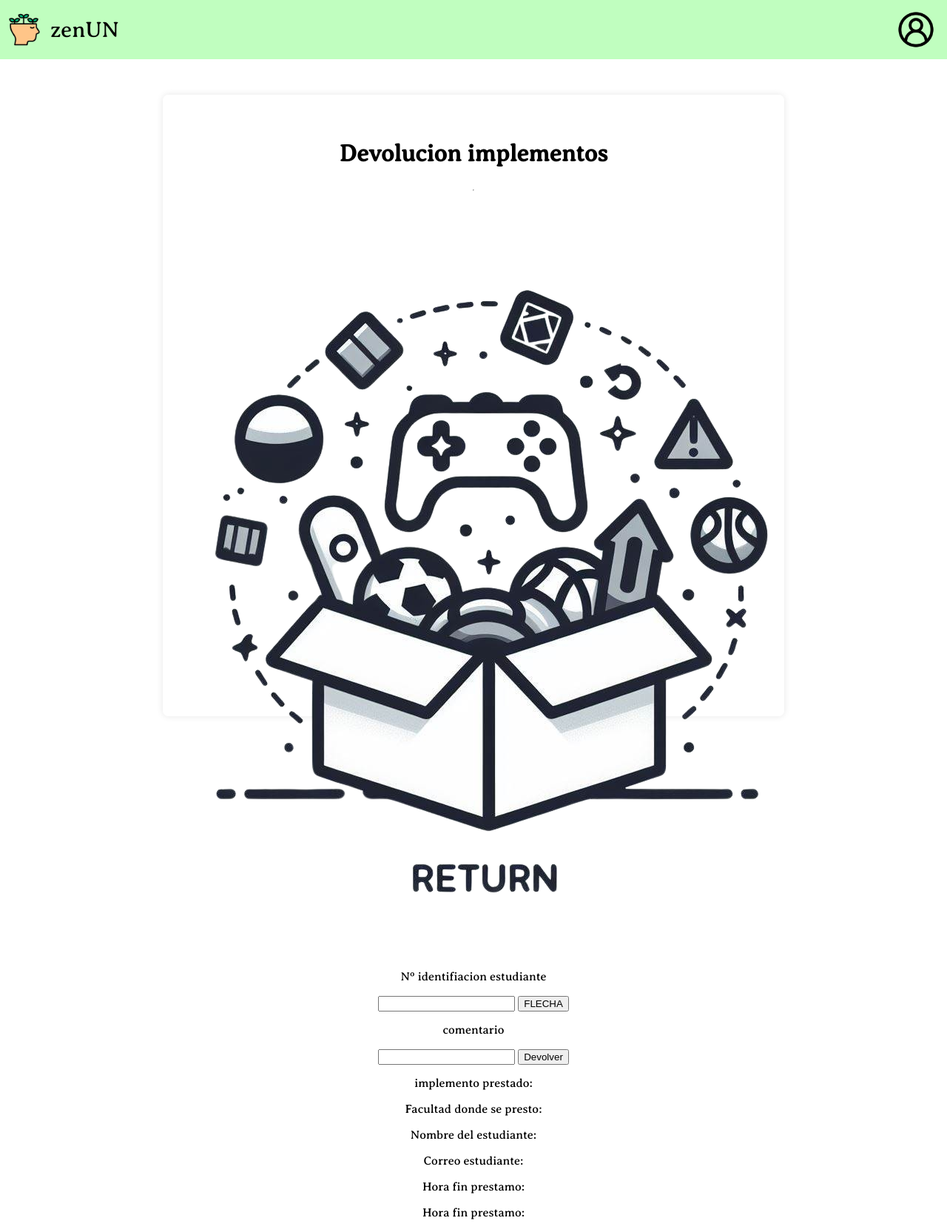
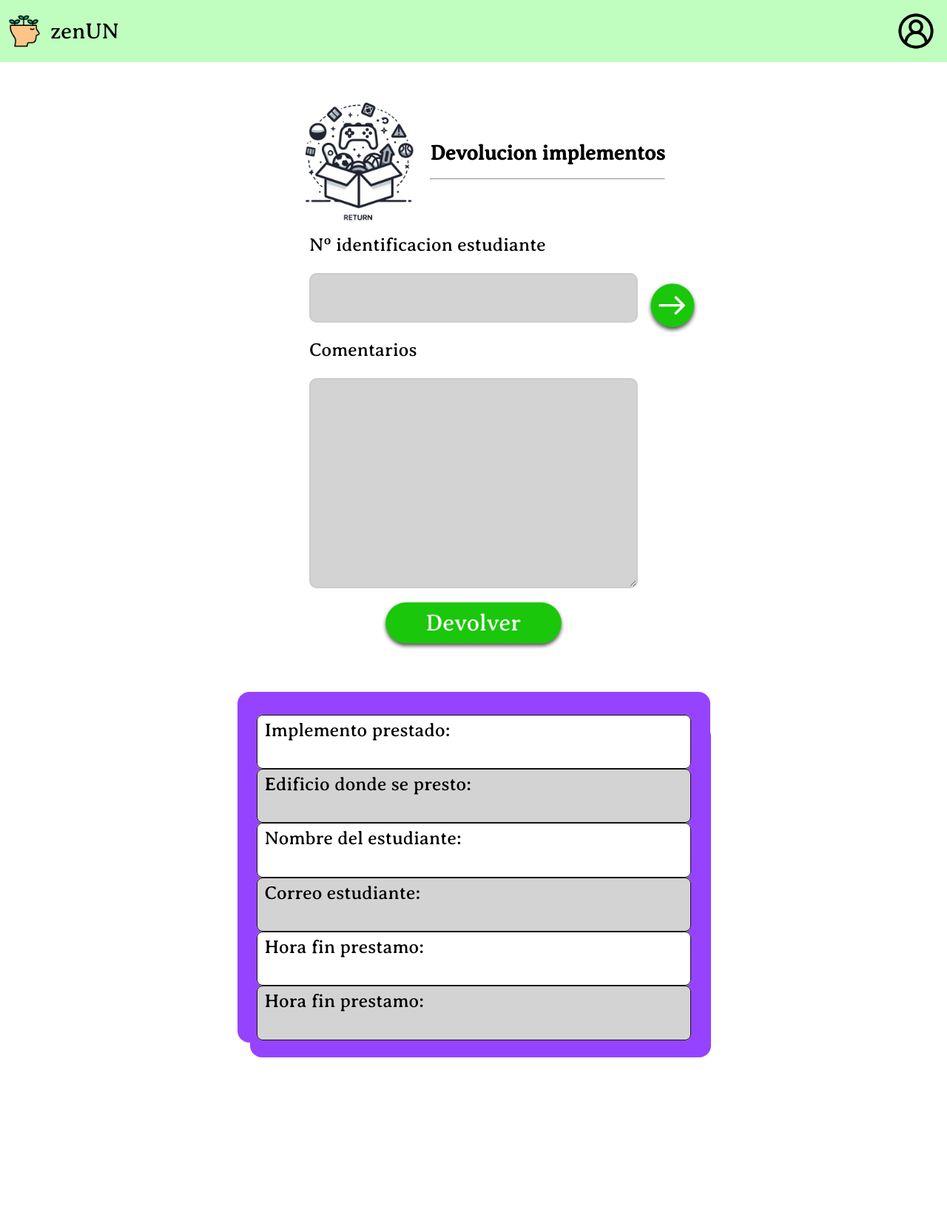
Before and after one commit to ACorduz/zenUN, a Django app: page /devolucionImplementos/ in a window 1280 px wide. Shown: the whole page at 74% size. After the commit the page ends 1429 px from the top, so only its background shows below. Run offline with Django 5.2, Linux system fonts and the light colour scheme; some libraries are stand-ins or nearby versions.

Commit message:
Vista dev implementos

```diff
--- a/prestamos/static/DevolucionImplementos.css
+++ b/prestamos/static/DevolucionImplementos.css
@@ -2,14 +2,16 @@
     font-family: 'MiFuente';
     src: url('../static/AveriaSerifLibre-Regular.ttf') format('truetype');
 }
-
+p {
+    margin: 0;
+}
 .header {
     display: flex;
     justify-content: space-between;
     align-items: center;
     padding: 2px;
     background-color: #c0febf;
-    position: fixed;
+    position: sticky;
     top: 0;
     left: 0;
     right: 0;
@@ -17,6 +19,7 @@
     width: 100%;
     height: 10%;
     box-sizing: border-box;
+
 }
 
 .header-title {
@@ -58,19 +61,13 @@ body {
     font-family: 'MiFuente', sans-serif;
     margin: 0;
     padding: 0;
-    display: flex;
-    justify-content: center;
-    align-items: center;
     min-height: 100vh;
     min-width: 100vh;
     /* background-image: url('../static/registro.jpg'); */
     background-color: #ffffff;
     background-size: cover;
     background-position: center;
-}
-
-.container-content h1 {
-    margin-top: 10px;
+    position:relative;
 }
 
 /* body::after {
@@ -89,34 +86,191 @@ body {
     display: flex;
     flex-direction: column;
     align-items: center;
-    text-align: center;
-    background-color: rgba(255, 255, 255, 0.8);
     padding: 20px;
     border-radius: 8px;
-    box-shadow: 0 0 10px rgba(0, 0, 0, 0.1);
-    width: 100vh;
-    height: 100vh;
-    margin-top: 10%;
+    height: 100%;
+}
+
+.container-form {
+    display:flex;
+    align-items: center;
+    flex-direction: column;
+    justify-content: center;
+    gap: 15px;
+}
+
+.container-header {
+    display: flex;
+    align-items: center;
+    justify-content: center;
+    position: relative;
+    top: 10px;
+}
+.container-header .container-title h1 {
+    font-size:28px;
+    line-height: 1.8;
+    margin: 0;
+}
+
+.iconGame img {
+    width: 200px;
+    height: 200px;
+}
+
+#contenedorIdentificacionEstudiante{
+    display: flex;
+    flex-direction: column;
+    gap:15px;
+    justify-content: center;
+}
+#contenedorIdentificacionEstudiante p {
+    font-size:25px;
+    line-height: 1.8;
+}
+#contenedorDevolverPrestamo p {
+    font-size:25px;
+    line-height: 1.8;
+}
+#contenedorDevolverPrestamo {
+    display: flex;
+    flex-direction: column;
+    gap:15px;
+}
+
+.container-forms {
+    display: flex;
+    justify-content: center;
+    align-items: center;
+    gap: 50px;
+}
+
+#documentNumber {
+    border: 2px solid #ccc;
+    width: 400px;
+    border-radius: 10px;
+    padding: 20px;
+    font-size: 20px;
+    -moz-appearance: textfield;
+    appearance: textfield;
+    background-color: lightgrey;
+    outline: none;
+}
+
+#documentNumber::-webkit-inner-spin-button,
+#documentNumber::-webkit-outer-spin-button {
+    -webkit-appearance: none;
+    margin: 0;
+}
+
+#comentario {
+    border: 2px solid #ccc;
+    width: 400px;
+    border-radius: 10px;
+    padding: 20px;
+    font-size: 20px;
+    -moz-appearance: textfield;
+    appearance: textfield;
+    background-color: lightgrey;
+    outline: none;
+}
+
+.button-devolver {
+    background: none;
+    border: none;
+}
+
+.button-devolver img {
+    width: 250px;
+    transition: filter 1s;
+}
+
+
+.flechita {
+    background: none;
+    border: none;
+    position: relative;
+    top: -185px;
+    left: -39px;
+}
+.flechita img{
+  width:89px;
+  transition: filter 1s;
+}
+.container-contenedorDevolucion {
     position: relative;
 }
-
-.container-content h1 {
-    margin-top: 5%;
+#contenedorDevolucion {
+    display: table;
+    width: 587px;
+    height: 440px;
+    text-align: left;
+    border-radius: 10px;
+    font-size:25px;
+    padding: 5px 5px;
+    border-radius: 16px;
+}
+.contenedorDevolucion_elementos {
+    display: table-row;
+    border-bottom: 1px solid #131212; /* Borde inferior entre filas */
 }
 
-form button:hover {
-    background-color: #4CAF50; /* Color de fondo */
-    border: none; /* Elimina el borde */
-    color: white; /* Color del texto */
-    padding: 10px 20px; /* Espaciado interno */
-    text-align: center; /* Alineación del texto */
-    text-decoration: none; /* Elimina el subrayado */
-    display: inline-block;
-    font-size: 16px; /* Tamaño del texto */
-    cursor: pointer; /* Cambia el cursor al pasar sobre el botón */
-    border-radius: 5px; /* Borde redondeado */
-  }
+.contenedorDevolucion_elementos > * {
+    display: table-cell;
+    padding: 5px 10px;
+    border: 1px solid #131212;
+    border-radius: 8px;
+}
+.Cuadro1 {
+    position: absolute;
+    border-radius: 16px;
+    width: 623px;
+    background-color: #9643FF;
+    height: 450px;
+    left: -4px;
+    top: 18px;
+    z-index: -1;
+}
+.Cuadro2 {
+    position: absolute;
+    border-radius: 16px;
+    width: 639px;
+    background-color: #9643FF;
+    height: 474px;
+    left: -21px;
+    z-index: -1;
+    top: -26px;
+}
 
-form button:hover {
-    background-color: #45a049; /* Cambia el color de fondo al pasar el cursor */
-  }
+.contenedorDevolucion_elementos {
+    display: table-row;
+}
+
+.contenedorDevolucion_elementos:nth-child(even) {
+    background-color: lightgrey;
+}
+.contenedorDevolucion_elementos:nth-child(odd) {
+    background-color: #ffffff;
+}
+#contenedorDevolverPrestamo button:hover img {
+    filter: brightness(70%) saturate(100%);
+    cursor: pointer;
+}
+.flechita:hover img {
+    filter: brightness(70%) saturate(100%);
+    cursor: pointer;
+}
+@media screen and (max-width: 1280px) {
+    .container-forms{
+        display:block;
+    }
+    .flechita {
+        background: none;
+        border: none;
+        position: relative;
+        top:-504px;
+        left:525px
+    }
+    .flechita img{
+      width:72px;
+    }
+}
--- a/prestamos/templates/DevolucionImplementos.html
+++ b/prestamos/templates/DevolucionImplementos.html
@@ -1,5 +1,6 @@
 <!DOCTYPE html>
 <html lang="es">
+
 <head>
     <meta charset="UTF-8">
     <meta name="viewport" content="width=device-width, initial-scale=1.0">
@@ -7,20 +8,21 @@
     <link rel="stylesheet" href="../static/DevolucionImplementos.css">
     <link rel="stylesheet" href="https://cdnjs.cloudflare.com/ajax/libs/font-awesome/5.15.4/css/all.min.css">
 </head>
+
 <body>
     <!-- Traer Libreria SweetAlertTwo-->
     <script src="https://cdn.jsdelivr.net/npm/sweetalert2@11"></script>
     <!-- Mensaje del backend-->
     {% if mensaje %}
     <script>
-            if('{{mensaje}}' == 'Devolucion del implemento exitoso'){
+        if ('{{mensaje}}' == 'Devolucion del implemento exitoso') {
             Swal.fire({
                 title: "Sin ningun Problema!",
                 text: "{{mensaje}}",
                 icon: "success"
             });
         }
-            else{
+        else {
             Swal.fire({
                 position: "top",
                 title: "Aviso Zenun",
@@ -33,7 +35,8 @@
     </script>
     {% endif %}
     <div class="header">
-            <button class="button-wrapper" onclick="window.location.href = '/zenUN/usuarios/templates/MainPageStudent.html';">
+        <button class="button-wrapper"
+            onclick="window.location.href = '/zenUN/usuarios/templates/MainPageStudent.html';">
             <img src="../static/icono.png" alt="Botón 1">
             <span>zenUN</span>
         </button>
@@ -41,22 +44,25 @@
         <img src="../static/perfil.png" alt="Botón 2">
     </div>
     <div class="container-content">
+        <div class="container-header">
+            <!-- iconoJuego -->
+            <div class="iconGame">
+                <img src="../static/iconoJuego.png">
+            </div>
+            <div class="container-title">
                 <h1>Devolucion implementos</h1>
                 <hr class="linea">
-            <!-- iconoJuego -->
-            <div id="iconGame">
-                <img src="../static/iconoJuego.png">
             </div>
-            <p> Nº identifiacion estudiante</p>
+        </div>
+        <div class="container-forms">
             <!-- Formulario para mostrarDatosEstudiante -->
+            <div class="container-form">
                 <form action="{% url 'devolucionImplementos_mostrarInformacionPrestamo' %}" method="POST">
                     <!-- token de validacion -->
                     {% csrf_token %}
                     <div id="contenedorIdentificacionEstudiante">
+                        <p> Nº identificacion estudiante</p>
                         <input type="number" id="documentNumber" name="documentNumber" required>
-                    <button type="submit" onclick="validateFormMostrarDatosEstudiante()">
-                        <span>FLECHA</span>
-                    </button>
                     </div>
                 </form>
                 <!-- Formulario pra devolver el prestamo -->
@@ -64,19 +70,29 @@
                     <!-- token de validacion -->
                     {% csrf_token %}
                     <div id="contenedorDevolverPrestamo">
-                    <p> comentario</p>
-                    <input type="text" id="comentario" name="comentario" >
+                        <p>Comentarios</p>
+                        <textarea name="textarea" rows="10" id="comentario" cols="50"></textarea>
                         {% if revision_datos %}
-                    <button type="submit" id="devolver"  onclick="validateFormDevolverPrestamo('{{ revision_datos }}')">
-                        <span>Devolver</span>
+                        <button type="submit" class="button-devolver" id="devolver"
+                            onclick="validateFormDevolverPrestamo('{{ revision_datos }}')">
+                            <img src="../static/devolver.png" alt="Devolver">
                         </button>
                         {% endif %}
                     </div>
                 </form>
+            </div>
+            <button type="submit" onclick="validateFormMostrarDatosEstudiante()" class="flechita">
+                <img src="../static/flecha.png" alt="Flecha">
+            </button>
             <!-- Contenerdor de la devolucion -->
+            <div class="container-contenedorDevolucion">
+                <div class="Cuadro1">
+                </div>
+                <div class="Cuadro2">
+                </div>
                 <div id="contenedorDevolucion">
                     <div class="contenedorDevolucion_elementos">
-                    <p>implemento prestado: </p>
+                        <p2>Implemento prestado: </p2>
                         {% if implemento_prestado %}
                         <span class="mensajeBack">
                             {{implemento_prestado}}
@@ -84,7 +100,7 @@
                         {% endif %}
                     </div>
                     <div class="contenedorDevolucion_elementos">
-                    <p>Facultad donde se presto: </p>
+                        <p3>Edificio donde se presto: </p3>
                         {% if facultad_implemento %}
                         <span class="mensajeBack">
                             {{facultad_implemento}}
@@ -92,7 +108,7 @@
                         {% endif %}
                     </div>
                     <div class="contenedorDevolucion_elementos">
-                    <p>Nombre del estudiante:  </p>
+                        <p4>Nombre del estudiante: </p4>
                         {% if nombre_estudiante %}
                         <span class="mensajeBack">
                             {{nombre_estudiante}}
@@ -100,7 +116,7 @@
                         {% endif %}
                     </div>
                     <div class="contenedorDevolucion_elementos">
-                    <p>Correo estudiante:  </p>
+                        <p5>Correo estudiante: </p5>
                         {% if correo_estudiante %}
                         <span class="mensajeBack">
                             {{correo_estudiante}}
@@ -108,7 +124,7 @@
                         {% endif %}
                     </div>
                     <div class="contenedorDevolucion_elementos">
-                    <p>Hora fin prestamo:  </p>
+                        <p6>Hora fin prestamo: </p6>
                         {% if inicio_prestamo %}
                         <span class="mensajeBack">
                             {{inicio_prestamo}}
@@ -116,12 +132,14 @@
                         {% endif %}
                     </div>
                     <div class="contenedorDevolucion_elementos">
-                    <p>Hora fin prestamo:  </p>
+                        <p7>Hora fin prestamo: </p7>
                         {% if fin_prestamo %}
                         <span class="mensajeBack">
                             {{fin_prestamo}}
                         </span>
                         {% endif %}
+                    </div>
+                </div>
             </div>
         </div>
 
@@ -131,32 +149,34 @@
         function validateFormMostrarDatosEstudiante() {
             var NumeroDocumento = document.getElementById('documentNumber').value;
 
-                if (NumeroDocumento === ''){
+            if (NumeroDocumento === '') {
                 mostrarAlertaError("Error", 'Por favor, llene el campo de numero de documento para buscar datos')
                 event.preventDefault(); // Detener el envío del formulario
             }
-                else if(/[,.]/.test(NumeroDocumento)){
-                    mostrarAlertaError("Error N. de documento:","quitar la (,) o (.) del campo.");
+            else if (/[,.]/.test(NumeroDocumento)) {
+                mostrarAlertaError("Error N. de documento:", "quitar la (,) o (.) del campo.");
                 event.preventDefault(); // Detener el envío del formulario
+            } else {
+                this.mostrarAlertaSuccess("Success", "Sebastian Chupapenes")
             }
         }
 
         // funcion para validar el formulario de Devolver Prestamo
-            function validateFormDevolverPrestamo(revision_datos="0") {
+        function validateFormDevolverPrestamo(revision_datos = "0") {
             var comentario = document.getElementById('comentario').value;
 
-                if (comentario === ''){
-                    mostrarAlertaError("Error", 'Por favor, llene el campo de comentario, con almenos un ok')
+            if (comentario === '') {
+                mostrarAlertaError("Error", 'Por favor, agregue un comentario')
                 event.preventDefault(); // Detener el envío del formulario
             }
-                else if(revision_datos == "0"){
-                    mostrarAlertaError("Error", 'Por favor, Revise primero los datos del estudiante')
+            else if (revision_datos == "0") {
+                mostrarAlertaError("Error", 'Por favor, revise los datos del estudiante')
                 event.preventDefault();
             }
         }
 
         // funcion para mostrar los errores
-            function mostrarAlertaError(titulo="",texto) {
+        function mostrarAlertaError(titulo = "", texto) {
             // Mostrar alerta personalizada con SweetAlert2
             Swal.fire({
                 title: titulo,
@@ -165,7 +185,17 @@
                 confirmButtonText: 'Aceptar'
             });
         }
+        function mostrarAlertaSuccess(titulo = "", texto) {
+            // Mostrar alerta personalizada con SweetAlert2
+            Swal.fire({
+                title: titulo,
+                text: texto,
+                icon: 'success',
+                confirmButtonText: 'Aceptar'
+            });
+        }
 
     </script>
 </body>
+
 </html>
```
Also changed, not shown: zenUN/settings.py (+8 -8 lines), prestamos/static/devolver.png (added), prestamos/static/flecha.png (added). Lines whose indentation alone changed are shown as unchanged.
